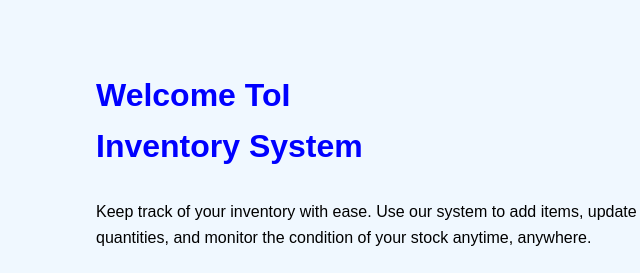
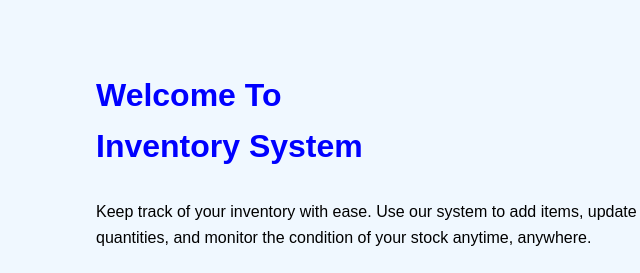
Before and after one commit to Jamalclinton/group9inventory, a plain HTML site: page index.html in a window 1280 px wide. Shown: the part 212-485 px from the top of the page, 104-744 px from the left. Drawn offline with Linux system fonts and the light colour scheme.

Commit message:
Update index.html

```diff
--- a/index.html
+++ b/index.html
@@ -21,7 +21,7 @@
   <main>
     <div class="home-cont">
 <div class="left">
-<h2> Welcome ToI <br>
+<h2> Welcome To<br>
      Inventory System </h2>
 <p>Keep track of your inventory with ease. Use our system to add items,
    update quantities, and monitor the condition of your stock anytime, anywhere.
```
